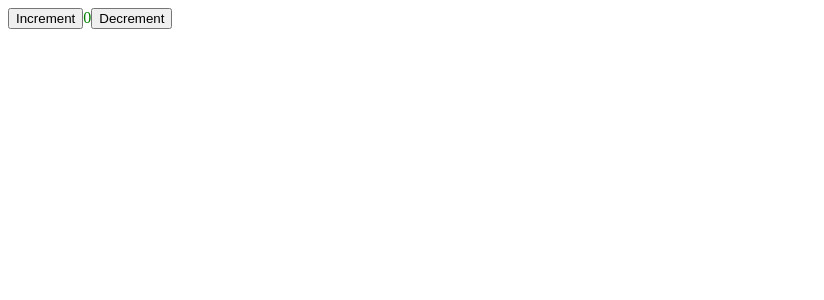
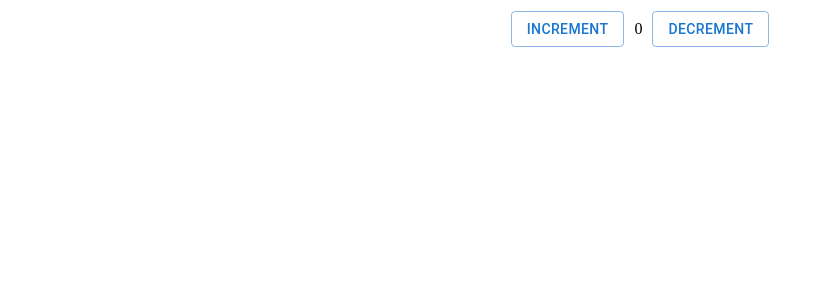
Before and after one commit to CS458/project-1, a React (Create React App) app: page / in a window 1280 px wide. Shown: the top 300 px of the page, without its empty margins (0-824 px from the left). Built offline with nearby package versions, Linux system fonts and the light colour scheme.

Commit message:
Implment Redux Toolkit

```diff
--- a/public/index.html
+++ b/public/index.html
@@ -5,10 +5,7 @@
 		<link rel="icon" href="%PUBLIC_URL%/favicon.ico" />
 		<meta name="viewport" content="width=device-width, initial-scale=1" />
 		<meta name="theme-color" content="#000000" />
-    <meta
-      name="description"
-      content="Web site created using create-react-app"
-    />
+		<meta name="description" content="Web site created using create-react-app" />
 		<link rel="apple-touch-icon" href="%PUBLIC_URL%/logo192.png" />
 		<!--
       manifest.json provides metadata used when your web app is installed on a
@@ -24,7 +21,7 @@
       work correctly both with client-side routing and a non-root public URL.
       Learn how to configure a non-root public URL by running `npm run build`.
     -->
-    <title>React App</title>
+		<title>Project 1</title>
 	</head>
 	<body>
 		<noscript>You need to enable JavaScript to run this app.</noscript>
@@ -38,6 +35,5 @@
 
       To begin the development, run `npm start` or `yarn start`.
       To create a production bundle, use `npm run build` or `yarn build`.
-    -->
-  </body>
+    --></body>
 </html>
--- a/src/index.js
+++ b/src/index.js
@@ -2,4 +2,6 @@ import React from "react";
 import ReactDOM from "react-dom";
 import App from "./App";
 
+import "./styles.css";
+
 ReactDOM.render(<App />, document.getElementById("root"));
--- a/src/pages/Home/Home.js
+++ b/src/pages/Home/Home.js
@@ -1,5 +1,6 @@
 import React from "react";
 import { useSelector, useDispatch } from "react-redux";
+import { Button } from "@mui/material";
 import { decrement, increment } from "../../redux/counter/counterSlice";
 import css from "./Home.module.css";
 
@@ -9,13 +10,13 @@ export const Home = () => {
 
 	return (
 		<div className={css.container}>
-			<button aria-label='Increment value' onClick={() => dispatch(increment())}>
+			<Button aria-label='Increment value' onClick={() => dispatch(increment())} variant='outlined'>
 				Increment
-			</button>
-			<span>{count}</span>
-			<button aria-label='Decrement value' onClick={() => dispatch(decrement())}>
+			</Button>
+			<p style={{ padding: "10px" }}>{count}</p>
+			<Button aria-label='Decrement value' onClick={() => dispatch(decrement())} variant='outlined'>
 				Decrement
-			</button>
+			</Button>
 		</div>
 	);
 };
--- a/src/pages/Home/Home.module.css
+++ b/src/pages/Home/Home.module.css
@@ -1,3 +1,6 @@
 .container {
-	color: green;
+	display: flex;
+	justify-content: center;
+	align-items: center;
+	padding: 10px;
 }
--- /dev/null
+++ b/src/styles.css
@@ -0,0 +1,4 @@
+* {
+	padding: 0;
+	margin: 0;
+}
```
Also changed, not shown: package.json (+7 -1 lines), 1 other file (tests, documents, lock files or other folders). Lines whose indentation alone changed are shown as unchanged.
